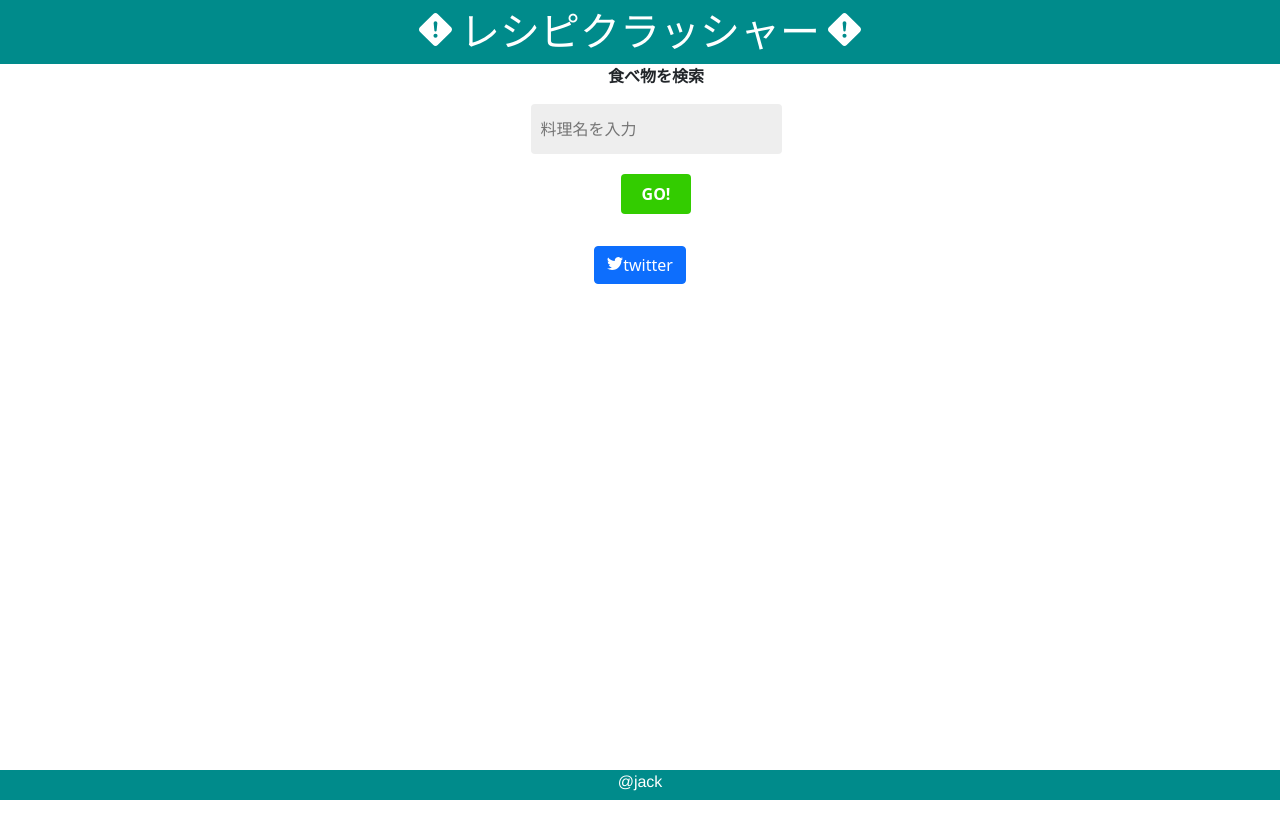
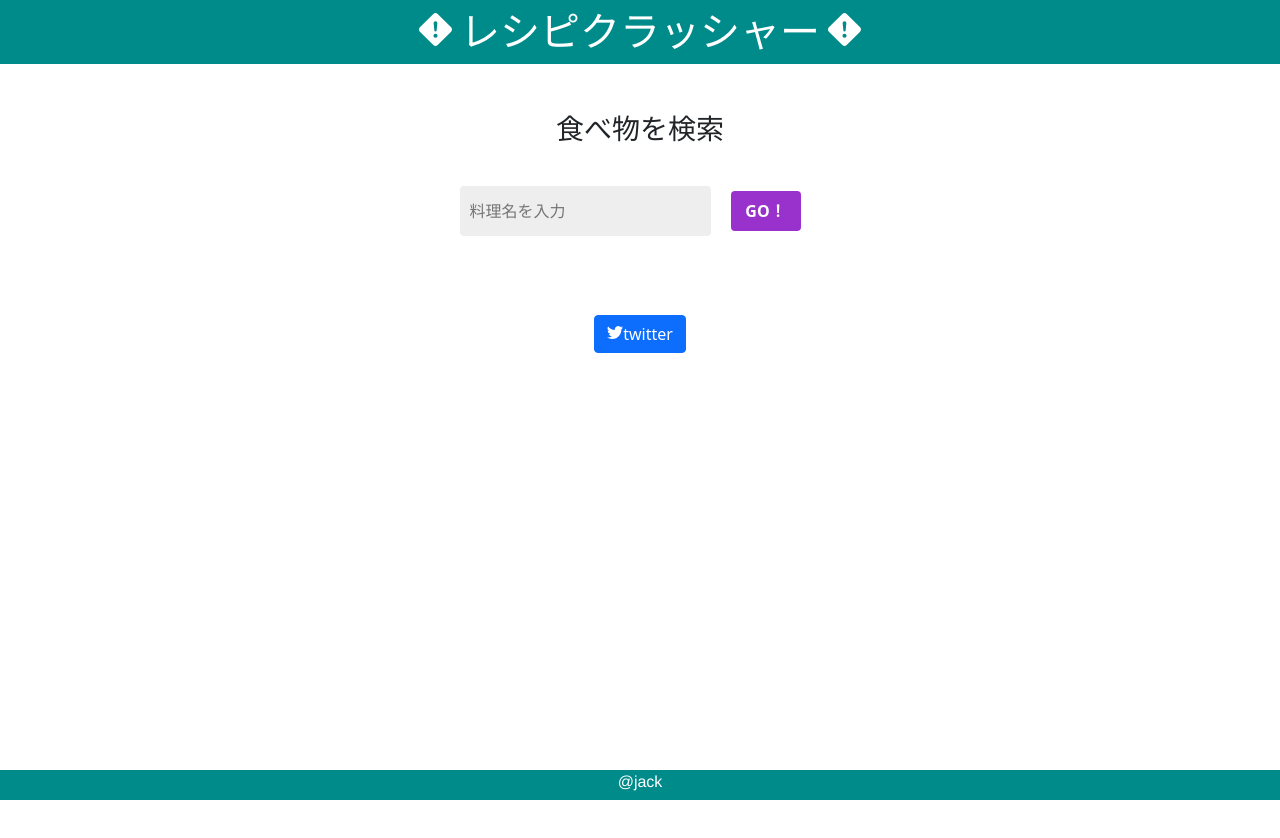
Before and after one commit to jack-app/jackHack2022_F, a Vue app: page / in a window 1280 px wide. Shown: the top 838 px of the page. Built offline with nearby package versions, Linux system fonts and the light colour scheme.

Commit message:
検索欄調整

```diff
--- a/src/components/SearchBox.vue
+++ b/src/components/SearchBox.vue
@@ -1,5 +1,11 @@
 <template>
-  <form>
+  <div class="form">
+    <h3>食べ物を検索</h3>
+    <input id="sbox1" v-model="menu" type="text" placeholder="料理名を入力" />
+    <input id="sbtn1" type="button" @click="getRecipe" value="GO！" />
+  </div>
+
+  <!-- <form>
     <ul>
       <li><p id="foodSearch">食べ物を検索</p></li>
       <li>
@@ -12,17 +18,17 @@
       </li>
       <li><input id="sbtn1" type="button" @click="getRecipe" value="GO!" /></li>
     </ul>
-  </form>
+  </form> -->
 </template>
 
 <script>
 export default {
   data: () => ({
-    menu: "",
+    menu: '',
   }),
   methods: {
     getRecipe() {
-      this.$emit("getRecipe", this.menu);
+      this.$emit('getRecipe', this.menu);
     },
   },
 };
@@ -31,6 +37,10 @@ export default {
 <!-- Add "scoped" attribute to limit CSS to this component only -->
 
 <style scoped>
+.form {
+  margin-top: 3rem;
+  margin-bottom: 3rem;
+}
 form #form1 {
   max-width: 270px;
   margin-bottom: 15px;
@@ -38,36 +48,37 @@ form #form1 {
   padding-bottom: 4%;
 }
 
-form ul {
+/* form ul {
   list-style: none;
-}
+} */
 
-form ul li p#foodSearch {
+/* h3#foodSearch {
   font-weight: bold;
-}
+} */
 
-form ul li input#sbox1 {
+input#sbox1 {
   outline: 0;
   height: 50px;
   padding: 0 10px;
+  margin-top: 2rem;
   border: none;
   border-radius: 4px;
   background: #eee;
 }
 
-form ul li input#sbtn1 {
+input#sbtn1 {
   width: 70px;
   height: 40px;
   border-radius: 4px;
-  background: #3c0;
+  background: darkorchid;
   border: none;
   color: #fff;
   font-weight: bold;
   font-size: 16px;
-  margin-top: 20px;
+  margin: 20px;
 }
 
-form ul li input#sbtn1:hover {
+input#sbtn1:hover {
   color: #000;
 }
 </style>
```
